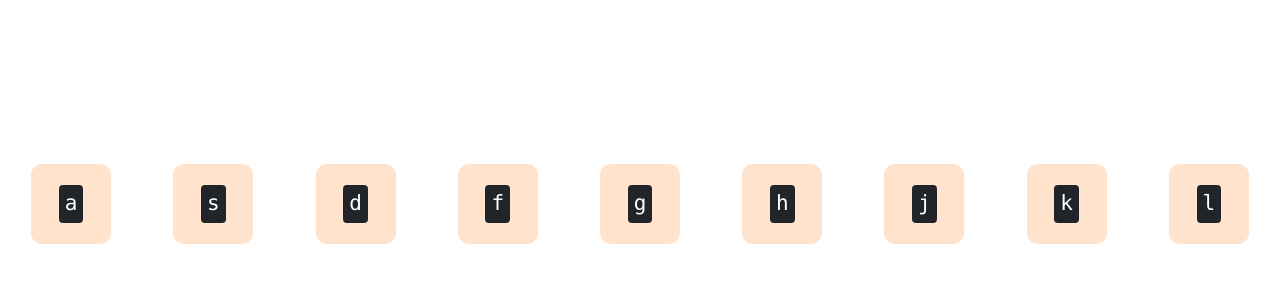
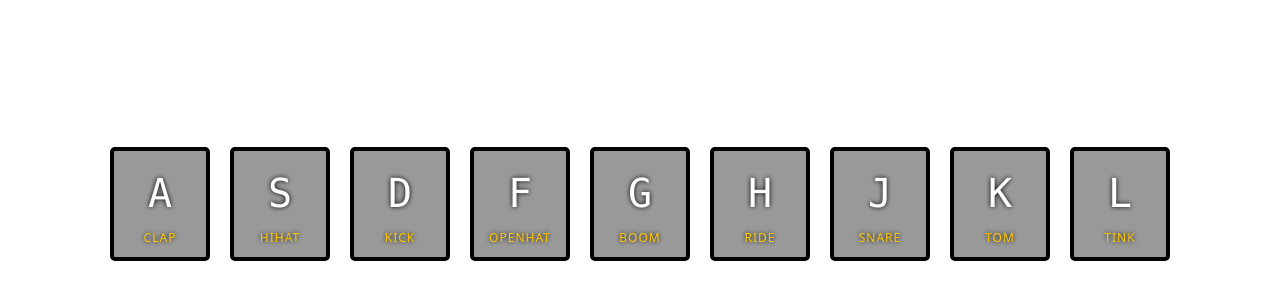
Before and after one commit to aureliomelo003/drum-kit, a plain HTML site: page index.html in a window 1280 px wide. Shown: the part 196-496 px from the top of the page. Drawn offline with nearby package versions, Linux system fonts and the light colour scheme.

Commit message:
all the things made, jut need to fix a few bugs

```diff
--- a/index.html
+++ b/index.html
@@ -1,7 +1,7 @@
 <!DOCTYPE html>
 <html lang="en">
 <head>
-    <meta charset="utf-8">
+  <meta charset="UTF-8">
   <meta name="viewport" content="width=device-width, initial-scale=1">
   <title>Drum Kit</title>
   <link rel="stylesheet" href="style.css">
@@ -9,15 +9,55 @@
 </head>
 <body>
 <div class="plays">
-      <div data-key="65" class="play"><kbd>a</kbd></div>
-      <div data-key="65" class="play"><kbd>s</kbd></div>
-      <div data-key="65" class="play"><kbd>d</kbd></div>
-      <div data-key="65" class="play"><kbd>f</kbd></div>
-      <div data-key="65" class="play"><kbd>g</kbd></div>
-      <div data-key="65" class="play"><kbd>h</kbd></div>
-      <div data-key="65" class="play"><kbd>j</kbd></div>
-      <div data-key="65" class="play"><kbd>k</kbd></div>
-      <div data-key="65" class="play"><kbd>l</kbd></div>
+  <div data-key="65" class="play">
+    <kbd>A</kbd>
+    <span class="sound">clap</span>
   </div>
+  <div data-key="83" class="play">
+    <kbd>S</kbd>
+    <span class="sound">hihat</span>
+  </div>
+  <div data-key="68" class="play">
+    <kbd>D</kbd>
+    <span class="sound">kick</span>
+  </div>
+  <div data-key="70" class="play">
+    <kbd>F</kbd>
+    <span class="sound">openhat</span>
+  </div>
+  <div data-key="71" class="play">
+    <kbd>G</kbd>
+    <span class="sound">boom</span>
+  </div>
+  <div data-key="72" class="play">
+    <kbd>H</kbd>
+    <span class="sound">ride</span>
+  </div>
+  <div data-key="74" class="play">
+    <kbd>J</kbd>
+    <span class="sound">snare</span>
+  </div>
+  <div data-key="75" class="play">
+    <kbd>K</kbd>
+    <span class="sound">tom</span>
+  </div>
+  <div data-key="76" class="play">
+    <kbd>L</kbd>
+    <span class="sound">tink</span>
+  </div>
+</div>
+
+<audio data-key="65" src="sounds/01 - JavaScript Drum Kit_sounds_clap.wav"></audio>
+<audio data-key="83" src="sounds/01 - JavaScript Drum Kit_sounds_hihat.wav"></audio>
+<audio data-key="68" src="sounds/01 - JavaScript Drum Kit_sounds_kick.wav"></audio>
+<audio data-key="70" src="sounds/01 - JavaScript Drum Kit_sounds_openhat.wav"></audio>
+<audio data-key="71" src="sounds/01 - JavaScript Drum Kit_sounds_boom.wav"></audio>
+<audio data-key="72" src="sounds/01 - JavaScript Drum Kit_sounds_ride.wav"></audio>
+<audio data-key="74" src="sounds/01 - JavaScript Drum Kit_sounds_snare.wav"></audio>
+<audio data-key="75" src="sounds/01 - JavaScript Drum Kit_sounds_tom.wav"></audio>
+<audio data-key="76" src="sounds/01 - JavaScript Drum Kit_sounds_tink.wav"></audio>
+
+<script src="main.js"></script>
+
 </body>
 </html>
--- /dev/null
+++ b/main.js
@@ -0,0 +1,18 @@
+function playSound(e) {
+  const audio = document.querySelector(`audio[data-key="${e.keyCode}"]`);
+  const play = document.querySelector(`div[data-key="${e.keyCode}"]`);
+  if (!audio) return;
+
+  play.classList.add('playing')
+  audio.currentTime = 0;
+  audio.play();
+}
+
+function removeTransition(e) {
+  if (e.propertyName !== 'transform') return;
+  e.target.classList.remove('playing');
+}
+
+const plays = Array.from(document.querySelectorAll('.play'));
+plays.forEach(play => play.addEventListener('transitionend', removeTransition));
+window.addEventListener('keydown', playSound);
--- a/style.css
+++ b/style.css
@@ -4,31 +4,49 @@ body, html {
   background-position: center;
   background-attachment: fixed;
   background-size: cover;
+  font-size: 10px;
+  font-family: sans-serif;
+  font-size: 10px;
+  font-family: sans-serif;
 }
 
 .plays {
   display: flex;
   flex: 1;
   min-height: 100vh;
-  justify-content: space-around;
   align-items: center;
+  justify-content: center;
+}
+
+.play {
+  border: .4rem solid black;
+  border-radius: .5rem;
+  margin: 1rem;
+  font-size: 1.5rem;
+  padding: 1rem .5rem;
+  transition: all .07s ease;
+  width: 10rem;
+  text-align: center;
+  color: white;
+  background: rgba(0,0,0,0.4);
+  text-shadow: 0 0 .5rem black;
+}
+
+.playing {
+  transform: scale(1.1);
+  border-color: #ffc600;
+  box-shadow: 0 0 1rem #ffc600;
 }
 
 kbd {
-  font-size: 4rem;
-  display: block;
+  background-color: transparent !important;
+  display: block !important;
+  font-size: 4rem !important;
 }
 
-.play {
-  display: flex;
-  align-items: center;
-  justify-content: center;
-  border-radius: 4rem solid black;
-  border-radius: 0.7rem;
-  font-size: 1.5rem;
-  width: 5rem;
-  height: 5rem;
-  text-align: center;
-  color: white;
-  background: #ffaf6d59;
+.sound {
+  font-size: 1.2rem;
+  text-transform: uppercase;
+  letter-spacing: .1rem;
+  color: #ffc600;
 }
```
Also changed, not shown: 9 other files. Lines whose indentation alone changed are shown as unchanged.
